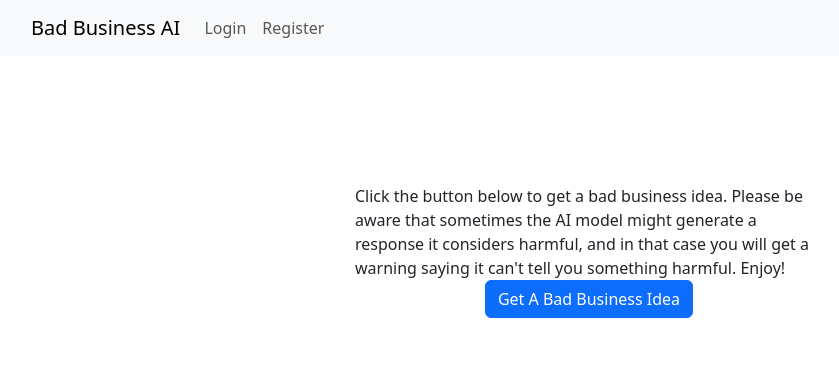
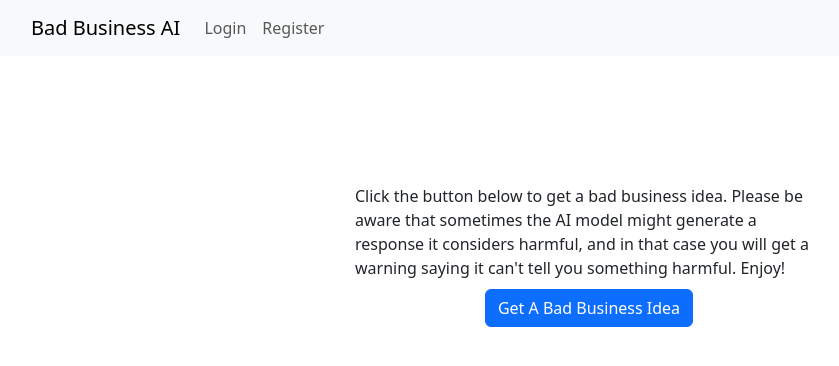
Before and after one commit to NoahNim/BadBusinessAI, a React (Create React App) app in the folder frontend/: page / in a window 1280 px wide. Shown: the top 366 px of the page, without its empty margins (51-890 px from the left). Built offline with nearby package versions, Linux system fonts and the light colour scheme; no server answers.

Commit message:
margin with button

```diff
--- a/frontend/src/components/Home/Home.tsx
+++ b/frontend/src/components/Home/Home.tsx
@@ -25,7 +25,7 @@ export const Home = () => {
                 {!isLoading && !badidea ? <div className={"d-flex flex-column justify-content-center align-items-center"}><div className={"w-50"}>Click the button below to get a bad business idea. Please be aware that sometimes the AI model might generate a response it considers harmful, and in that case you will get a warning saying it can't tell you something harmful. Enjoy!</div></div> : null}
                 {!isLoading ? <div>{badidea?.data}</div> : <div className={"align-items-center"}>Loading...</div>}
             </div >
-            <Button onClick={getBadIdeaHandler}>{!badidea ? "Get A Bad Business Idea" : "Get Another Idea"}</Button>
+            <Button style={{ marginTop: "1%" }} onClick={getBadIdeaHandler}>{!badidea ? "Get A Bad Business Idea" : "Get Another Idea"}</Button>
         </div >
     )
 }
```
